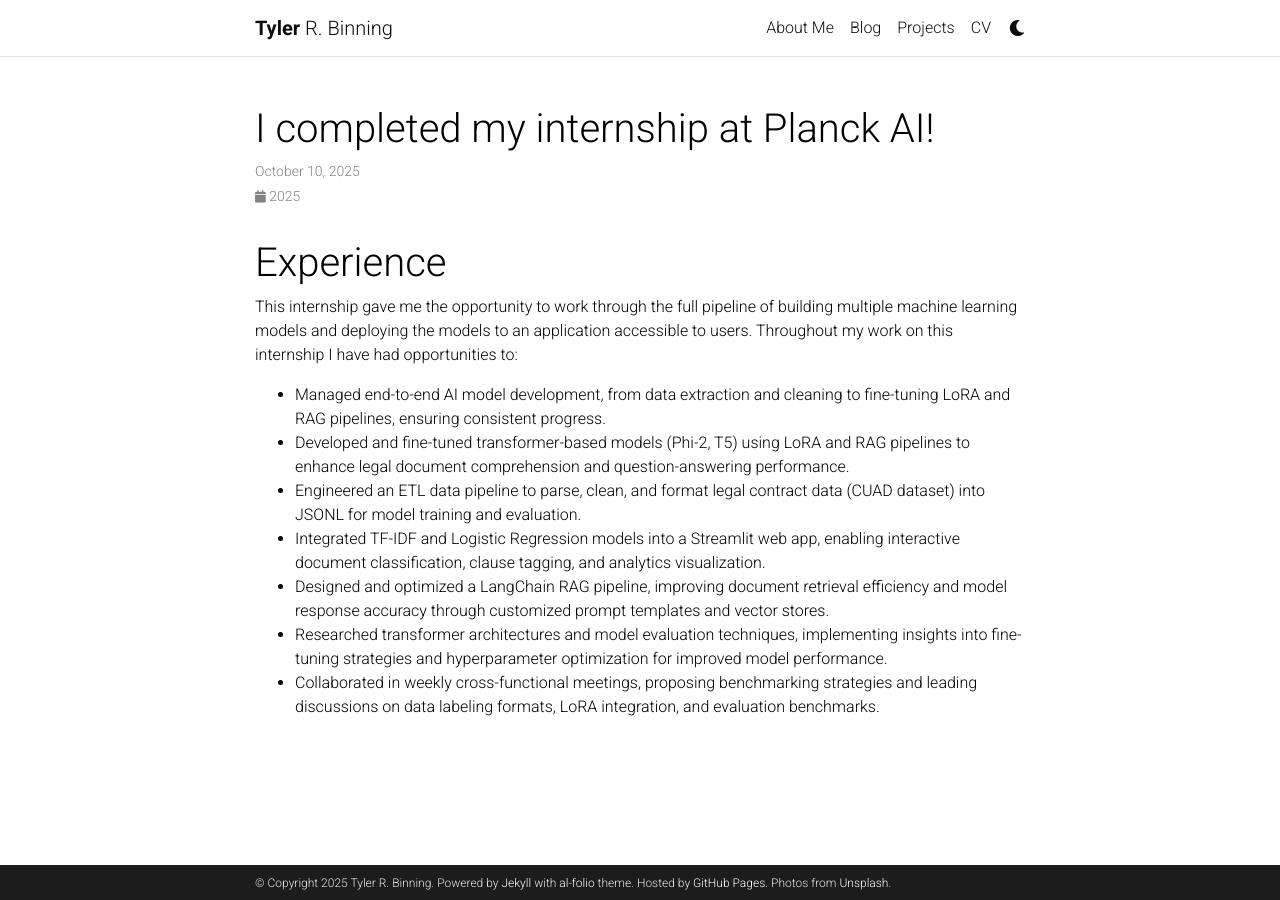
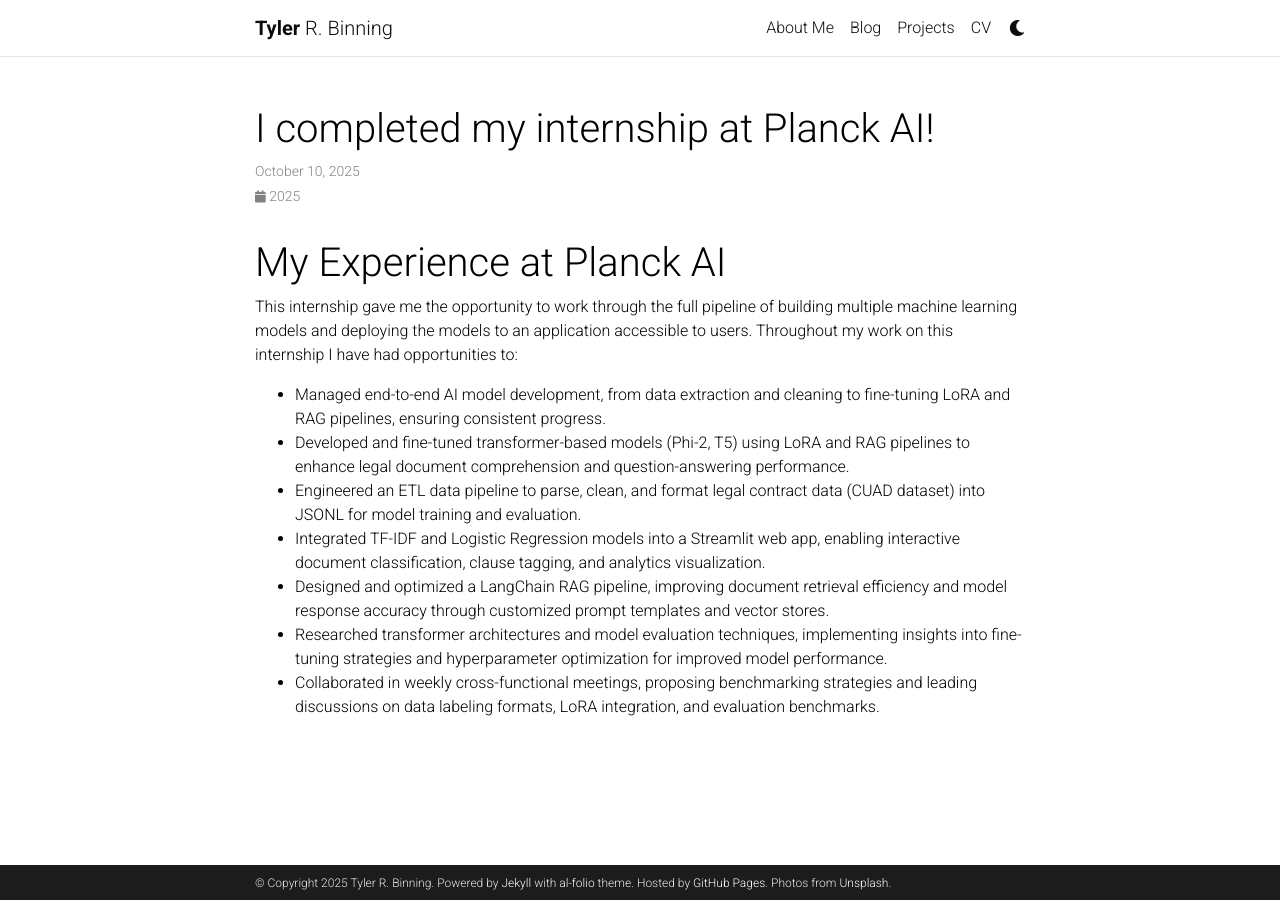
Before and after one commit to tybinning/portfolio-upgraded, a Jekyll site: the page built from _news/announcement_3.md, in a window 1280 px wide. Built offline with Jekyll 4.4.1, drawn with Linux system fonts in a browser that asks for light colours; comment, search, counter and statistics services are not loaded; a style sheet for code colours, icons or effects is not loaded.

Commit message:
editing news post

```diff
--- a/_news/announcement_3.md
+++ b/_news/announcement_3.md
@@ -2,11 +2,11 @@
 layout: post
 date: 2025-10-10 07:59:00-0400
 title: I completed my internship at Planck AI!
-inline: true
+inline: false
 related_posts: false
 ---
 
-# Experience
+# My Experience at Planck AI
 
 This internship gave me the opportunity to work through the full pipeline of building multiple machine learning models and deploying the models to an application accessible to users.
 Throughout my work on this internship I have had opportunities to:
```
